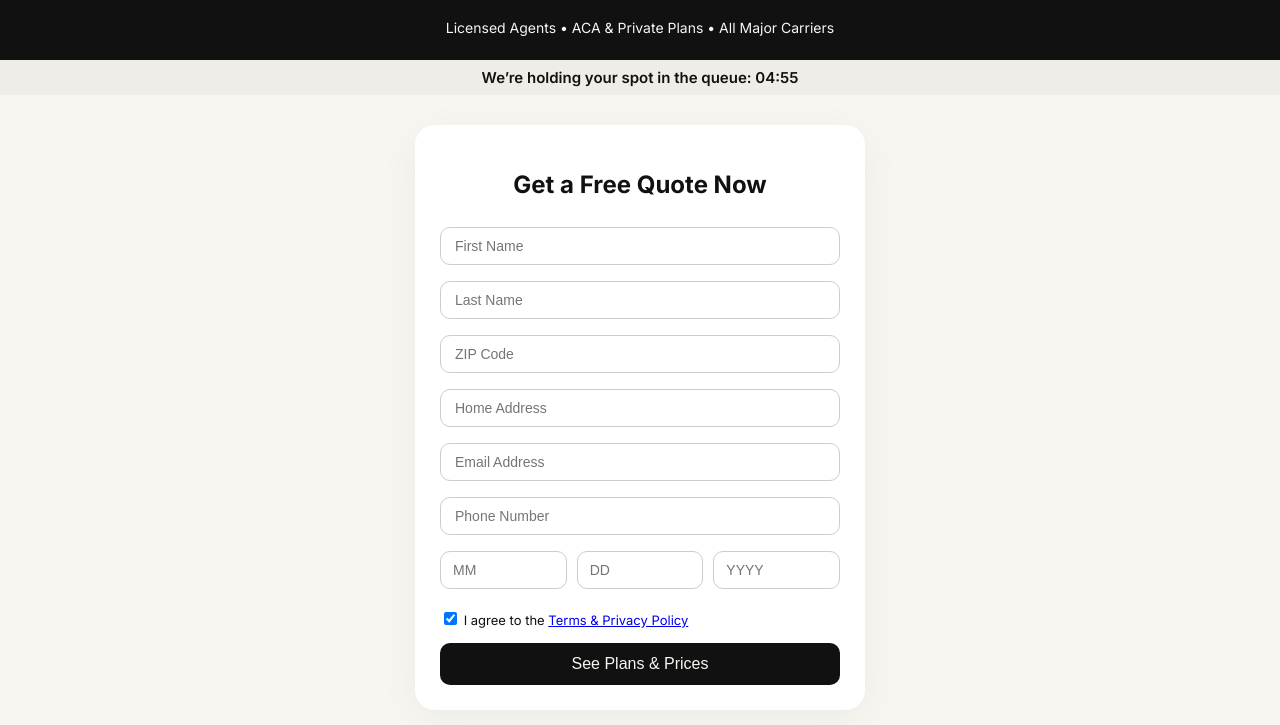
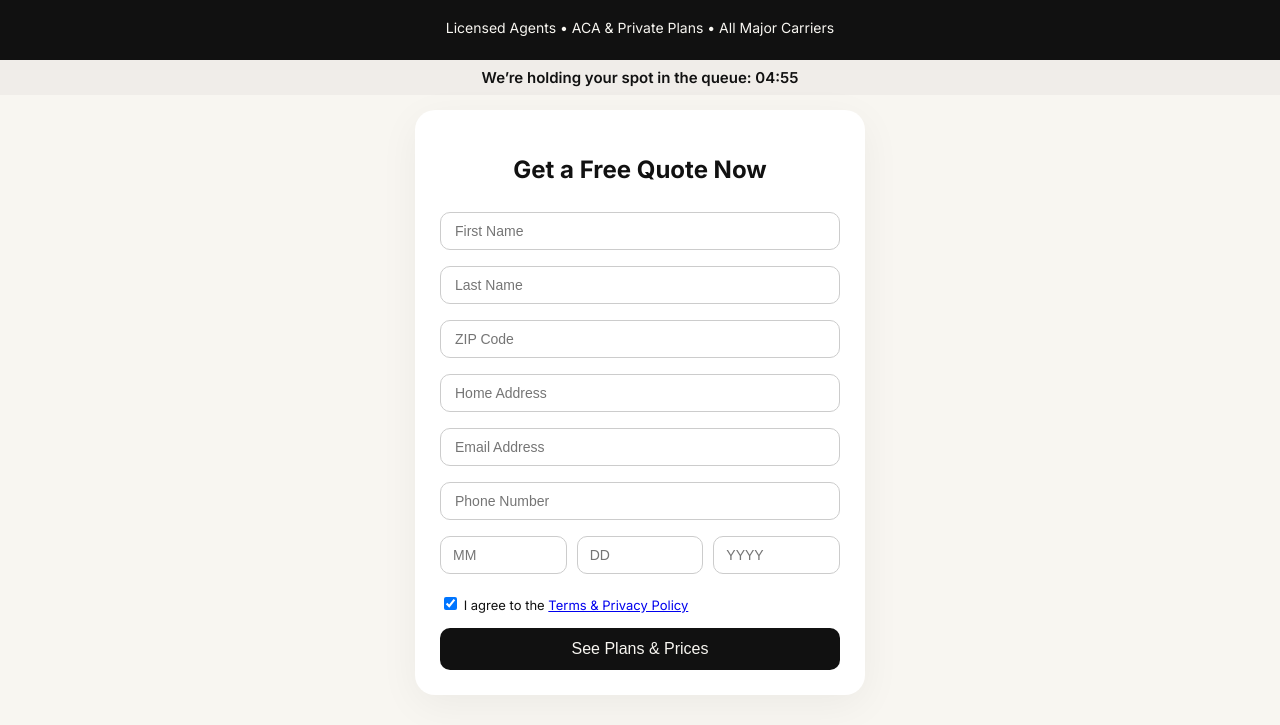
Before and after one commit to nickstults/HealthQuotePro, a website: page index.html in a window 1280 px wide. Shown: the part 75-800 px from the top of the page. Drawn offline with nearby package versions, Linux system fonts and the light colour scheme.

Commit message:
Update index.html

```diff
--- a/index.html
+++ b/index.html
@@ -38,7 +38,7 @@
    width: 90%;
   max-width: 400px;
   margin: 10px auto 30px;
-  margin-top: 30px; /* this keeps a little top space */
+  margin-top: 15px; /* this keeps a little top space */
   background: white;
   padding: 25px;
   border-radius: 20px;
```
